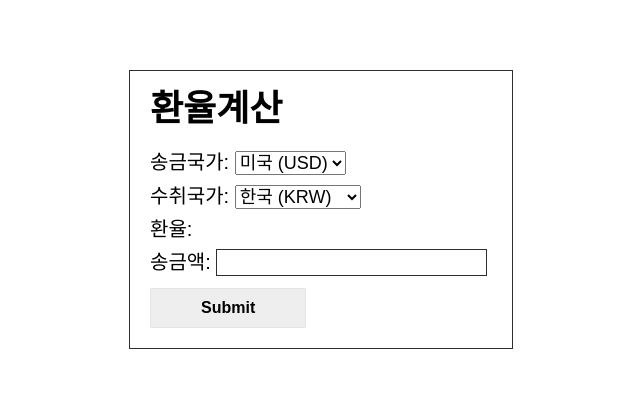
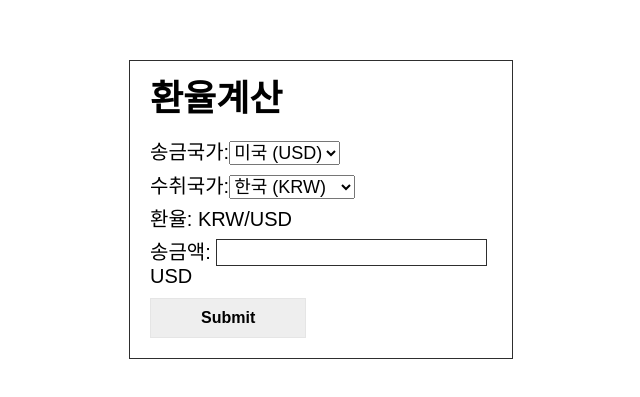
Before and after one commit to moolbum/wirebarley, a React (Create React App) app: page / in a window 1280 px wide. Shown: the part 191-588 px from the top of the page, without its empty margins (319-959 px from the left). Built offline with nearby package versions, Linux system fonts and the light colour scheme.

Commit message:
Add : 송금,수취 국가 선택시 환율,송금액 국가이름 렌더링구현

```diff
--- /dev/null
+++ b/src/hooks/useSelect.tsx
@@ -0,0 +1,12 @@
+import { useState } from 'react';
+
+export const useSelect = () => {
+  const [select, setSelect] = useState<any>('USD');
+  const selectCountry = (e: React.ChangeEvent<HTMLSelectElement>) => {
+    const { value, name } = e.target;
+    const country = value.slice(-4, -1);
+    setSelect({ ...select, [name]: country });
+  };
+
+  return [selectCountry, select];
+};
--- a/src/pages/Main/List/List.style.tsx
+++ b/src/pages/Main/List/List.style.tsx
@@ -6,3 +6,9 @@ export const ListTitle = styled.li`
   margin-top: 10px;
   font-size: 20px;
 `;
+
+export const Select = styled.select`
+  font-size: 18px;
+`;
+
+export const Option = styled.option``;
--- a/src/pages/Main/List/List.tsx
+++ b/src/pages/Main/List/List.tsx
@@ -1,18 +1,37 @@
 import React from 'react';
 import * as S from './List.style';
-import { listData } from '../data';
+import Remittance from './Remittance';
+import { useSelect } from '../../../hooks/useSelect';
+const REMITTANCE_COUNTRY = 'remittanceCountry';
+const RECIPIENT_COUNTRY = 'recipientCountry';
 
 const List = () => {
+  const [selectCountry, select] = useSelect();
+  console.log(select.remittanceCountry);
   return (
     <S.List>
-      {listData.map(data => {
-        return (
-          <S.ListTitle key={data.id}>
-            {data.title}
-            {data.option}
-          </S.ListTitle>
-        );
-      })}
+      <S.ListTitle>
+        송금국가:
+        <S.Select name={REMITTANCE_COUNTRY} onChange={selectCountry}>
+          <S.Option>미국 (USD)</S.Option>
+          <S.Option>호주 (AUD)</S.Option>
+        </S.Select>
+      </S.ListTitle>
+      <S.ListTitle>
+        수취국가:
+        <S.Select name={RECIPIENT_COUNTRY} onChange={selectCountry}>
+          <S.Option>한국 (KRW)</S.Option>
+          <S.Option>일본 (JPY)</S.Option>
+          <S.Option>필리핀 (PHP)</S.Option>
+        </S.Select>
+      </S.ListTitle>
+      <S.ListTitle>
+        환율: {select.recipientCountry || 'KRW'}/
+        {select.remittanceCountry || 'USD'}
+      </S.ListTitle>
+      <S.ListTitle>
+        송금액: <Remittance remittanc={select.remittanceCountry} />
+      </S.ListTitle>
     </S.List>
   );
 };
--- a/src/pages/Main/List/Remittance/Remittance.tsx
+++ b/src/pages/Main/List/Remittance/Remittance.tsx
@@ -1,7 +1,7 @@
 import React, { useState } from 'react';
 import * as S from './Remittance.style';
 
-const Remittance = () => {
+const Remittance = ({ remittanc }: { remittanc: string }) => {
   const [remittance, setRemittance] = useState<string>();
   const remittanceValue = (e: React.ChangeEvent<HTMLInputElement>) => {
     const { value } = e.target;
@@ -9,7 +9,12 @@ const Remittance = () => {
     setRemittance(numberRegExr);
   };
 
-  return <S.Remittance value={remittance || ''} onChange={remittanceValue} />;
+  return (
+    <>
+      <S.Remittance value={remittance || ''} onChange={remittanceValue} />
+      <span>{remittanc || 'USD'}</span>
+    </>
+  );
 };
 
 export default Remittance;
--- a/src/pages/Main/List/SelectCountry/SelectCountry.style.tsx
+++ /dev/null
@@ -1,7 +0,0 @@
-import styled from 'styled-components';
-
-export const Select = styled.select`
-  font-size: 18px;
-`;
-
-export const Option = styled.option``;
--- a/src/pages/Main/List/SelectCountry/SelectCountry.tsx
+++ /dev/null
@@ -1,22 +0,0 @@
-import * as S from './SelectCountry.style';
-const REMITTANCE_COUNTRY = 'remittanceCountry';
-const RECIPIENT_COUNTRY = 'recipientCountry';
-
-export const RemittanceCountry = () => {
-  return (
-    <S.Select name={REMITTANCE_COUNTRY}>
-      <S.Option>미국 (USD)</S.Option>
-      <S.Option>호주 (AUD)</S.Option>
-    </S.Select>
-  );
-};
-
-export const RecipientCountry = () => {
-  return (
-    <S.Select name={RECIPIENT_COUNTRY}>
-      <S.Option>한국 (KRW)</S.Option>
-      <S.Option>일본 (JPY)</S.Option>
-      <S.Option>필리핀 (PHP)</S.Option>
-    </S.Select>
-  );
-};
--- a/src/pages/Main/data.tsx
+++ /dev/null
@@ -1,28 +0,0 @@
-import Remittance from './List/Remittance';
-import {
-  RemittanceCountry,
-  RecipientCountry,
-} from './List/SelectCountry/SelectCountry';
-
-export const listData = [
-  {
-    id: 0,
-    title: '송금국가: ',
-    option: <RemittanceCountry />,
-  },
-  {
-    id: 1,
-    title: '수취국가: ',
-    option: <RecipientCountry />,
-  },
-  {
-    id: 2,
-    title: '환율: ',
-    option: '',
-  },
-  {
-    id: 3,
-    title: '송금액: ',
-    option: <Remittance />,
-  },
-];
```
